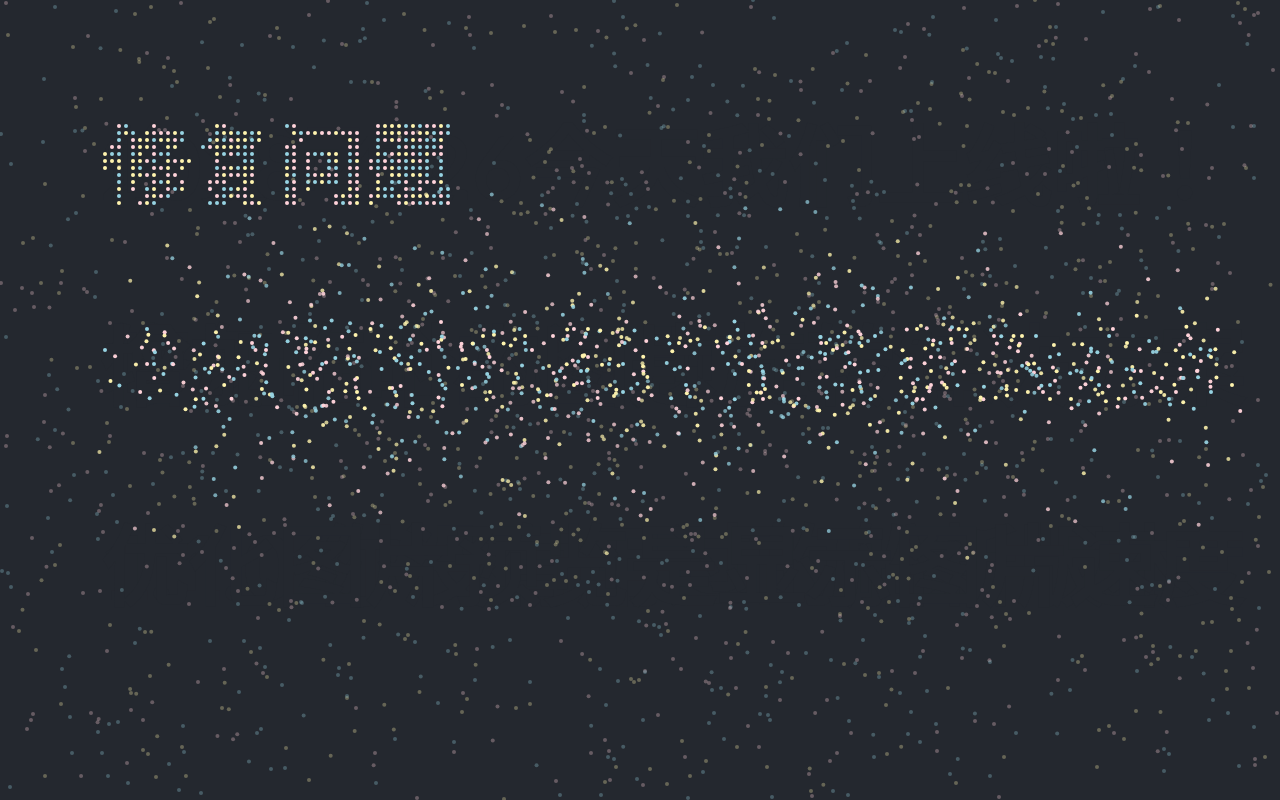
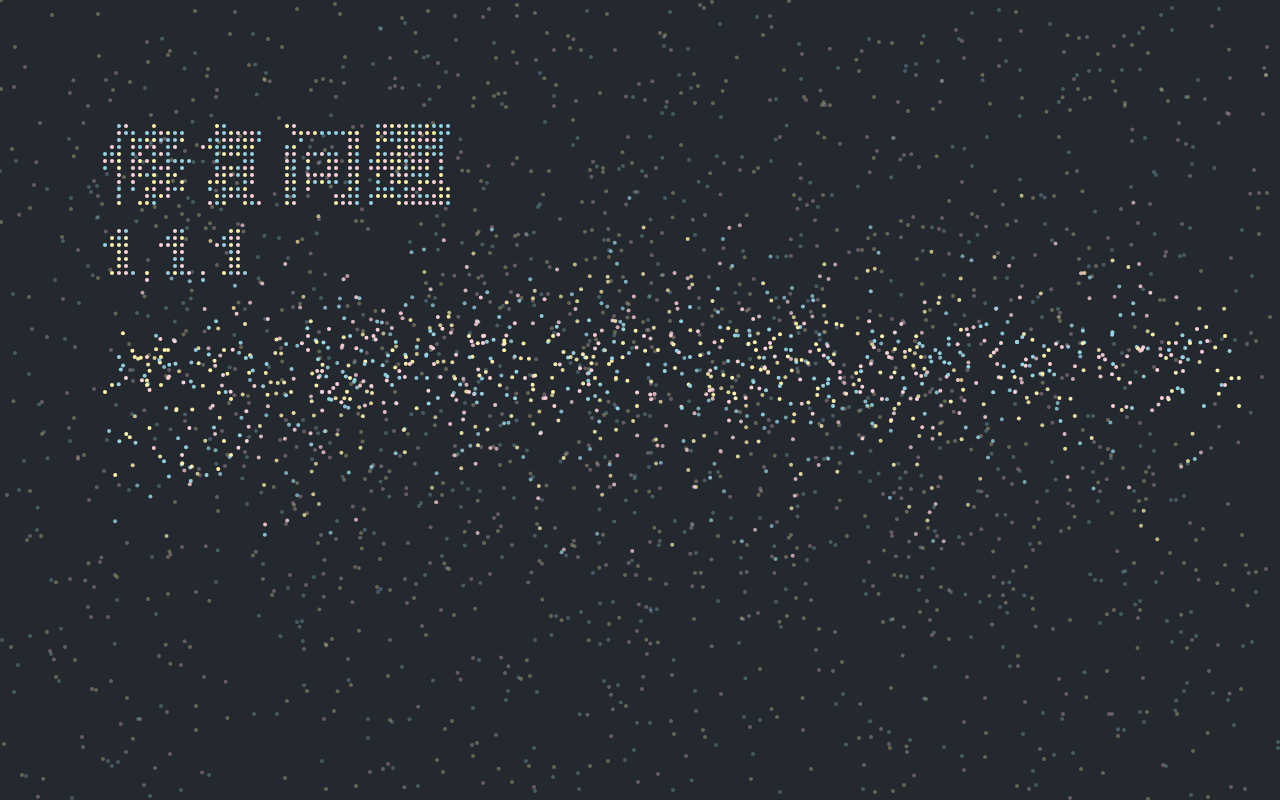
Before and after one commit to whatbook/website, a React app: page / in a window 1280 px wide. Built offline with nearby package versions, Linux system fonts and the light colour scheme.

Commit message:
有version版

```diff
--- a/package.json
+++ b/package.json
@@ -6,6 +6,10 @@
     "@babel/core": "7.2.2",
     "@commitlint/cli": "^7.5.2",
     "@svgr/webpack": "4.1.0",
+    "@types/jest": "^24.0.1",
+    "@types/node": "^11.9.0",
+    "@types/react": "^16.8.2",
+    "@types/react-dom": "^16.8.0",
     "babel-core": "7.0.0-bridge.0",
     "babel-eslint": "9.0.0",
     "babel-jest": "23.6.0",
@@ -54,7 +58,9 @@
     "sass-loader": "7.1.0",
     "standard-version": "^4.4.0",
     "style-loader": "0.23.1",
+    "surge": "^0.20.1",
     "terser-webpack-plugin": "1.2.2",
+    "typescript": "^3.3.3",
     "url-loader": "1.1.2",
     "webpack": "4.28.3",
     "webpack-dev-server": "3.1.14",
--- /dev/null
+++ b/src/app/pages/summary/data.tsx
@@ -0,0 +1,158 @@
+export const releases = [
+      {
+        tag: '2018-4-26今天我们上线啦！',
+        version: '1.0.0',
+      },
+      {
+        tag: '修复一个小问题',
+        version: '1.0.1',
+      },
+      {
+        tag: '1.1.0 你没有用过的船新版本',
+        version: '1.1.0',
+      },
+      {
+        tag: '修复问题',
+        version: '1.1.1',
+      },
+      {
+        tag: '增加临时的图片旋转解决方案',
+        version: '1.1.2',
+      },
+      {
+        tag: '优化图片预览是显示图片速度',
+        version: '1.1.3',
+      },
+      {
+        tag: '1.2.0',
+        version: '1.2.0',
+      },
+      {
+        tag: '1.2.1',
+        version: '1.2.1',
+      },
+      {
+        tag: '1.2.2',
+        version: '1.2.2',
+      },
+      {
+        tag: '1.2.3',
+        version: '1.2.3',
+      },
+      {
+        tag: '1.2.4',
+        version: '1.2.4',
+      },
+      {
+        tag: '1.3.0',
+        version: '1.3.0',
+      },
+      {
+        tag: '1.3.1',
+        version: '1.3.1',
+      },
+      {
+        tag: '修复第一次编辑简要病史保存后不收起不回显的问题',
+        version: '1.3.2',
+      },
+      {
+        tag: '1.3.3',
+        version: '1.3.3',
+      },
+      {
+        tag: '抓紧！2.0发车了！',
+        version: '2.0.0',
+      },
+      {
+        tag: '2.1.0',
+        version: '2.1.0',
+      },
+      {
+        tag: '2.2.0',
+        version: '2.2.0',
+      },
+      {
+        tag: '2.2.1',
+        version: '2.2.1',
+      },
+      {
+        tag: '2.2.2',
+        version: '2.2.2',
+      },
+      {
+        tag: '2.2.3',
+        version: '2.2.3',
+      },
+      {
+        tag: '2.2.4',
+        version: '2.2.4',
+      },
+      {
+        tag: '2.3.0',
+        version: '2.3.0',
+      },
+      {
+        tag: '湘雅-2.4.0',
+        version: '2.4.0',
+      },
+      {
+        tag: '2.4.1',
+        version: '2.4.1',
+      },
+      {
+        tag: '2.5.0',
+        version: '2.5.0',
+      },
+      {
+        tag: '2.6.0',
+        version: '2.6.0',
+      },
+      {
+        tag: '2.7.0',
+        version: '2.7.0',
+      },
+      {
+        tag: '2.8.0',
+        version: '2.8.0',
+      },
+      {
+        tag: '2.8.1',
+        version: '2.8.1',
+      },
+      {
+        tag: '2.9.0',
+        version: '2.9.0',
+      },
+      {
+        tag: '2.9.1',
+        version: '2.9.1',
+      },
+      {
+        tag: '2.9.2',
+        version: '2.9.2',
+      },
+      {
+        tag: '2.9.3',
+        version: '2.9.3',
+      },
+      {
+        tag: '2.10.0',
+        version: '2.10.0',
+      },
+      {
+        tag: '2.11.0',
+        version: '2.11.0',
+      },
+      {
+        tag: '2.11.1',
+        version: '2.11.1',
+      },
+      {
+        tag: '2.11.2',
+        version: '2.11.2',
+      },
+      {
+        tag: 'Feture',
+        version: 'xx.xx.xx',
+      },
+    ]
--- a/src/app/pages/summary.js
+++ b/src/app/pages/summary/index.tsx
@@ -1,20 +1,19 @@
 import React, { Component } from 'react'
 import { TweenMax, Power2, Sine } from 'gsap/TweenMax'
+import { releases } from './data.tsx'
 
 export default class Summary extends Component {
-  constructor(props) {
-    super(props)
-
-
-  }
   componentDidMount() {
     /*
 Desc: Define inital variables
 */
     var
       tagCtx,
+      versionCtx,
       tagWidth = window.innerWidth,
       tagHeight = window.innerHeight,
+      versionWidth = window.innerWidth,
+      versionHeight = window.innerHeight,
       numberOffsetX,
       numberOffsetY,
       stage,
@@ -37,170 +36,12 @@ Desc: Define inital variables
         '151, 211, 226',
       ],
       mostTagCount = 3
-    var releases = [
-      {
-        tag: '2018-4-26今天我们上线啦！',
-        version: '1.0.0',
-      },
-      {
-        tag: '修复一个小问题',
-        version: '1.0.1',
-      },
-      {
-        tag: '1.1.0 你没有用过的船新版本',
-        version: '1.1.0',
-      },
-      {
-        tag: '修复问题',
-        version: '1.1.1',
-      },
-      {
-        tag: '增加临时的图片旋转解决方案',
-        version: '1.1.2',
-      },
-      {
-        tag: '优化图片预览是显示图片速度',
-        version: '1.1.3',
-      },
-      {
-        tag: '1.2.0',
-        version: '1.2.0',
-      },
-      {
-        tag: '1.2.1',
-        version: '1.2.1',
-      },
-      {
-        tag: '1.2.2',
-        version: '1.2.2',
-      },
-      {
-        tag: '1.2.3',
-        version: '1.2.3',
-      },
-      {
-        tag: '1.2.4',
-        version: '1.2.4',
-      },
-      {
-        tag: '1.3.0',
-        version: '1.3.0',
-      },
-      {
-        tag: '1.3.1',
-        version: '1.3.1',
-      },
-      {
-        tag: '修复第一次编辑简要病史保存后不收起不回显的问题',
-        version: '1.3.2',
-      },
-      {
-        tag: '1.3.3',
-        version: '1.3.3',
-      },
-      {
-        tag: '抓紧！2.0发车了！',
-        version: '2.0.0',
-      },
-      {
-        tag: '2.1.0',
-        version: '2.1.0',
-      },
-      {
-        tag: '2.2.0',
-        version: '2.2.0',
-      },
-      {
-        tag: '2.2.1',
-        version: '2.2.1',
-      },
-      {
-        tag: '2.2.2',
-        version: '2.2.2',
-      },
-      {
-        tag: '2.2.3',
-        version: '2.2.3',
-      },
-      {
-        tag: '2.2.4',
-        version: '2.2.4',
-      },
-      {
-        tag: '2.3.0',
-        version: '2.3.0',
-      },
-      {
-        tag: '湘雅-2.4.0',
-        version: '2.4.0',
-      },
-      {
-        tag: '2.4.1',
-        version: '2.4.1',
-      },
-      {
-        tag: '2.5.0',
-        version: '2.5.0',
-      },
-      {
-        tag: '2.6.0',
-        version: '2.6.0',
-      },
-      {
-        tag: '2.7.0',
-        version: '2.7.0',
-      },
-      {
-        tag: '2.8.0',
-        version: '2.8.0',
-      },
-      {
-        tag: '2.8.1',
-        version: '2.8.1',
-      },
-      {
-        tag: '2.9.0',
-        version: '2.9.0',
-      },
-      {
-        tag: '2.9.1',
-        version: '2.9.1',
-      },
-      {
-        tag: '2.9.2',
-        version: '2.9.2',
-      },
-      {
-        tag: '2.9.3',
-        version: '2.9.3',
-      },
-      {
-        tag: '2.10.0',
-        version: '2.10.0',
-      },
-      {
-        tag: '2.11.0',
-        version: '2.11.0',
-      },
-      {
-        tag: '2.11.1',
-        version: '2.11.1',
-      },
-      {
-        tag: '2.11.2',
-        version: '2.11.2',
-      },
-      {
-        tag: 'Feture',
-        version: 'xx.xx.xx',
-      },
-    ]
 
     /*
 Desc: Init canvases & Number text
 */
     function init() {
-      initTags()
+      initReleases()
 
       // Init Stage which will have dots
       stage = document.getElementById('canvas-dots')
@@ -215,18 +56,20 @@ Desc: Init canvases & Number text
 
     init()
 
-    function initTags() {
-      function initTag(tagElement) {
+    function initReleases() {
+      function initRelease(index) {
         // Init stage which will have tags
         // Set the canvas to width and height of the window
+        const tagElement = document.querySelector(`#canvas-tag-${index}`)
+        const versionElement = document.querySelector(`#canvas-version-${index}`)
         tagElement.width = tagWidth // May be I can use tag char count to set every release of width here
         tagElement.height = tagHeight
+        versionElement.width = versionWidth // May be I can use tag char count to set every release of width here
+        versionElement.height = versionHeight
       }
       releases.forEach((release, index) => {
-        // const tagElement = createTagElement(index)
-        initTag(document.querySelector(`#canvas-tag-${index}`))
+        initRelease(index)
       })
-      // initTag(document.querySelector(`#canvas-tag-${renderFrom}`))
     }
 
     /*
@@ -240,7 +83,7 @@ Desc: Dot object
       _this.color = color
       _this.alpha = alpha
 
-      this.draw = function() {
+      this.draw = function () {
         stageCtx.beginPath()
         stageCtx.arc(_this.x, _this.y, circleRadius, 0, 2 * Math.PI, false)
         stageCtx.fillStyle = 'rgba(' + _this.color + ', ' + _this.alpha + ')'
@@ -275,7 +118,12 @@ Desc: render
       tagCtx = document
         .querySelector(`#canvas-tag-${renderFrom}`)
         .getContext('2d')
+      versionCtx = document
+        .querySelector(`#canvas-version-${renderFrom}`)
+        .getContext('2d')
       drawTag(releases[renderFrom].tag.toString())
+      drawVersion(releases[renderFrom].version.toString())
+      console.log('dots', dots.length, releases[renderFrom].tagDots, releases[renderFrom].versionDots.length)
 
       // When we hit zero stop render
       if (renderFrom + 1 === releases.length) {
@@ -284,6 +132,7 @@ Desc: render
       }
 
       // Decrement number down
+      console.log('renderForm', renderFrom)
       renderFrom++
     }
     render()
@@ -334,7 +183,7 @@ Desc: Draw number
       var imageData = ctx.getImageData(0, 0, tagWidth, tagHeight).data
 
       // Clear number coordinated
-      releases[renderFrom].numberPixelCoordinates = []
+      releases[renderFrom].tagDots = []
 
       // i is equal to total image data(eg: 480,000)
       // run while i is greater or equal to 0
@@ -360,12 +209,74 @@ Desc: Draw number
             (y && y % (circleRadius * 2 + 3) === 0)
           ) {
             // Push object to numberPixels array with x and y coordinates
-            releases[renderFrom].numberPixelCoordinates.push({ x: x, y: y })
+            releases[renderFrom].tagDots.push({ x: x, y: y })
           }
         }
       }
 
-      formNumber()
+      formNumber('tagDots')
+    }
+
+    function drawVersion(num) {
+      // Create a number on a seperate canvas
+      // Use a seperate canvas thats smaller so we have less data to loop over when using getImagedata()
+
+      //	Clear stage of previous versions
+      versionCtx.clearRect(0, 0, versionWidth, versionHeight)
+
+      versionCtx.fillStyle = '#24282f'
+      versionCtx.textAlign = 'left'
+      versionCtx.font = 'bold 68px Lato'
+      versionCtx.fillText(
+        num,
+        100,
+        ((versionHeight - 200) / mostTagCount) * ((renderFrom % 3) + 1) + 80
+      )
+
+      var ctx = document
+        .querySelector(`#canvas-version-${renderFrom}`)
+        .getContext('2d')
+
+      // getImageData(x, y, width, height)
+      // note: is an exspenisve function, so make sure canvas is small as possible for what you grab
+      // Returns 1 Dimensional array of pixel color value chanels
+      // Red, blue, green, alpha chanel of single pixel
+      // First chanel is red
+      var imageData = ctx.getImageData(0, 0, versionWidth, versionHeight).data
+
+      // Clear number coordinated
+      releases[renderFrom].versionDots = []
+
+      // i is equal to total image data(eg: 480,000)
+      // run while i is greater or equal to 0
+      // every time we run it minus 4 from i. Do this because each pixel has 4 chanels & we are only interested in individual pixels
+      for (var i = imageData.length; i >= 0; i -= 4) {
+        // If not an empty pixel
+        if (imageData[i] !== 0) {
+          // i represents the position in the array a red pixel was found
+
+          // (i / 4 ) and percentage by width of canvas
+          // Need to divide i by 4 because it has 4 values and you need its orginal position
+          // Then you need to percentage it by the width(600) because each row contains 600 pixels and you need its relative position in that row
+          var x = (i / 4) % tagWidth
+
+          // (i divide by width) then divide by 4
+          // Divide by width(600) first so you get the rows of pixels that make up the canvas. Then divide by 4 to get its postion within the row
+          var y = Math.floor(Math.floor(i / tagWidth) / 4)
+
+          // If position exists and number is divisble by circle plus a pixel gap then add cordinates to array. So circles do not overlap
+          if (
+            x &&
+            x % (circleRadius * 2 + 3) === 0 &&
+            (y && y % (circleRadius * 2 + 3) === 0)
+          ) {
+            // Push object to numberPixels array with x and y coordinates
+            releases[renderFrom].versionDots.push({ x: x, y: y })
+          }
+        }
+      }
+
+      formNumber('versionDots')
     }
 
     function getRenderTimer() {
@@ -378,38 +289,39 @@ Desc: Draw number
     /*
 Desc: Form number
 */
-    function formNumber() {
+    function formNumber(type) {
       for (
         var i = 0;
-        i < releases[renderFrom].numberPixelCoordinates.length;
+        i < releases[renderFrom][type].length;
         i++
       ) {
         // Loop out as many coordionates as we need & pass dots in to animate
-        tweenDots(dots[i], releases[renderFrom].numberPixelCoordinates[i], '')
+        tweenDots(dots[i], releases[renderFrom][type][i], '')
       }
 
       // Break number apart
       if (renderRunning && renderFrom + 1 !== releases.length) {
-        setTimeout(function() {
+        setTimeout(function () {
+          console.log('render', type)
           if (renderFrom % 3 === 0) {
             setTimeout(() => {
-              breakTag()
+              breakRelease(type)
             }, renderTimer + 500)
-          } else {
+          } else if (type === 'versionDots') {
             render()
           }
         }, getRenderTimer())
       }
     }
 
-    function breakTag() {
+    function breakRelease(type) {
       for (var i = dots.length - 1; i >= totalDotsCount; i--) {
-        tweenDots(dots[i], '', 'empty')
+        tweenDots(dots[i], '', 'empty', i)
       }
 
-      if (renderRunning) {
+      if (renderRunning && type === 'versionDots') {
         // Build next number
-        setTimeout(function() {
+        setTimeout(function () {
           render()
         }, breakTimer)
       }
@@ -418,7 +330,7 @@ Desc: Form number
     /*
 Desc: Animate dots
 */
-    function tweenDots(dot, pos, type) {
+    function tweenDots(dot, pos, type, index) {
       // Move dots around canvas randomly
       if (type === 'space') {
         // Tween dot to coordinate to form number
@@ -427,18 +339,18 @@ Desc: Animate dots
           y: randomNumber(0, stageHeight),
           alpha: 0.3,
           ease: Sine.easeOut,
-          onComplete: function() {
+          onComplete: function () {
             tweenDots(dot, '', 'space')
           },
         })
       } else if (type === 'empty') {
-        TweenMax.to(dot, 0.5 + Math.round(Math.random() * 100) / 100, {
+        TweenMax.to(dot, 1, {
           x: randomNumber(0, stageWidth),
           y: randomNumber(0, stageHeight),
           alpha: 0,
           ease: Sine.easeOut,
-          onComplete: function() {
-            // dots.pop()
+          onComplete: function () {
+            dots.splice(index, 1)
           },
         })
       } else {
@@ -460,7 +372,7 @@ Desc: Animate dots
           delay: 0,
           alpha: 1,
           ease: Power2.easeInOut,
-          onComplete: function() {},
+          onComplete: function () { },
         })
       }
     }
@@ -514,6 +426,45 @@ Desc: Get a random number
         <canvas id="canvas-tag-36" />
         <canvas id="canvas-tag-37" />
         <canvas id="canvas-tag-38" />
+        <canvas id="canvas-version-0" />
+        <canvas id="canvas-version-1" />
+        <canvas id="canvas-version-2" />
+        <canvas id="canvas-version-3" />
+        <canvas id="canvas-version-4" />
+        <canvas id="canvas-version-5" />
+        <canvas id="canvas-version-6" />
+        <canvas id="canvas-version-7" />
+        <canvas id="canvas-version-8" />
+        <canvas id="canvas-version-9" />
+        <canvas id="canvas-version-10" />
+        <canvas id="canvas-version-11" />
+        <canvas id="canvas-version-12" />
+        <canvas id="canvas-version-13" />
+        <canvas id="canvas-version-14" />
+        <canvas id="canvas-version-15" />
+        <canvas id="canvas-version-16" />
+        <canvas id="canvas-version-17" />
+        <canvas id="canvas-version-18" />
+        <canvas id="canvas-version-19" />
+        <canvas id="canvas-version-20" />
+        <canvas id="canvas-version-21" />
+        <canvas id="canvas-version-22" />
+        <canvas id="canvas-version-23" />
+        <canvas id="canvas-version-24" />
+        <canvas id="canvas-version-25" />
+        <canvas id="canvas-version-26" />
+        <canvas id="canvas-version-27" />
+        <canvas id="canvas-version-28" />
+        <canvas id="canvas-version-29" />
+        <canvas id="canvas-version-30" />
+        <canvas id="canvas-version-31" />
+        <canvas id="canvas-version-32" />
+        <canvas id="canvas-version-33" />
+        <canvas id="canvas-version-34" />
+        <canvas id="canvas-version-35" />
+        <canvas id="canvas-version-36" />
+        <canvas id="canvas-version-37" />
+        <canvas id="canvas-version-38" />
         <canvas id="canvas-version" />
         <canvas id="canvas-dots" />
       </div>
```
Also changed, not shown: 1 other file (tests, documents, lock files or other folders).
